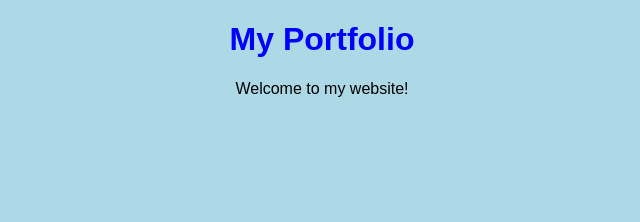
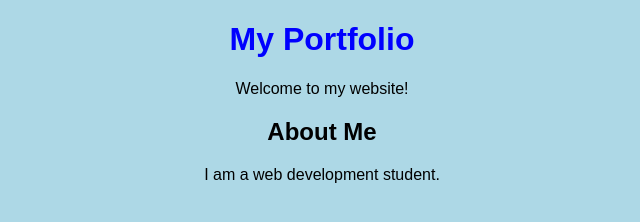
Before and after one commit to Acekaz7/P1_to_P13, a plain HTML site: page index.html in a window 1280 px wide. Shown: the whole page, without its empty margins (318-958 px from the left). Drawn offline with Linux system fonts and the light colour scheme.

Commit message:
Added about section

```diff
--- a/index.html
+++ b/index.html
@@ -7,5 +7,10 @@
 <body>
     <h1>My Portfolio</h1>
     <p>Welcome to my website!</p>
+
+    <section>
+    <h2>About Me</h2>
+    <p>I am a web development student.</p>
+    </section>
 </body>
 </html>
```
